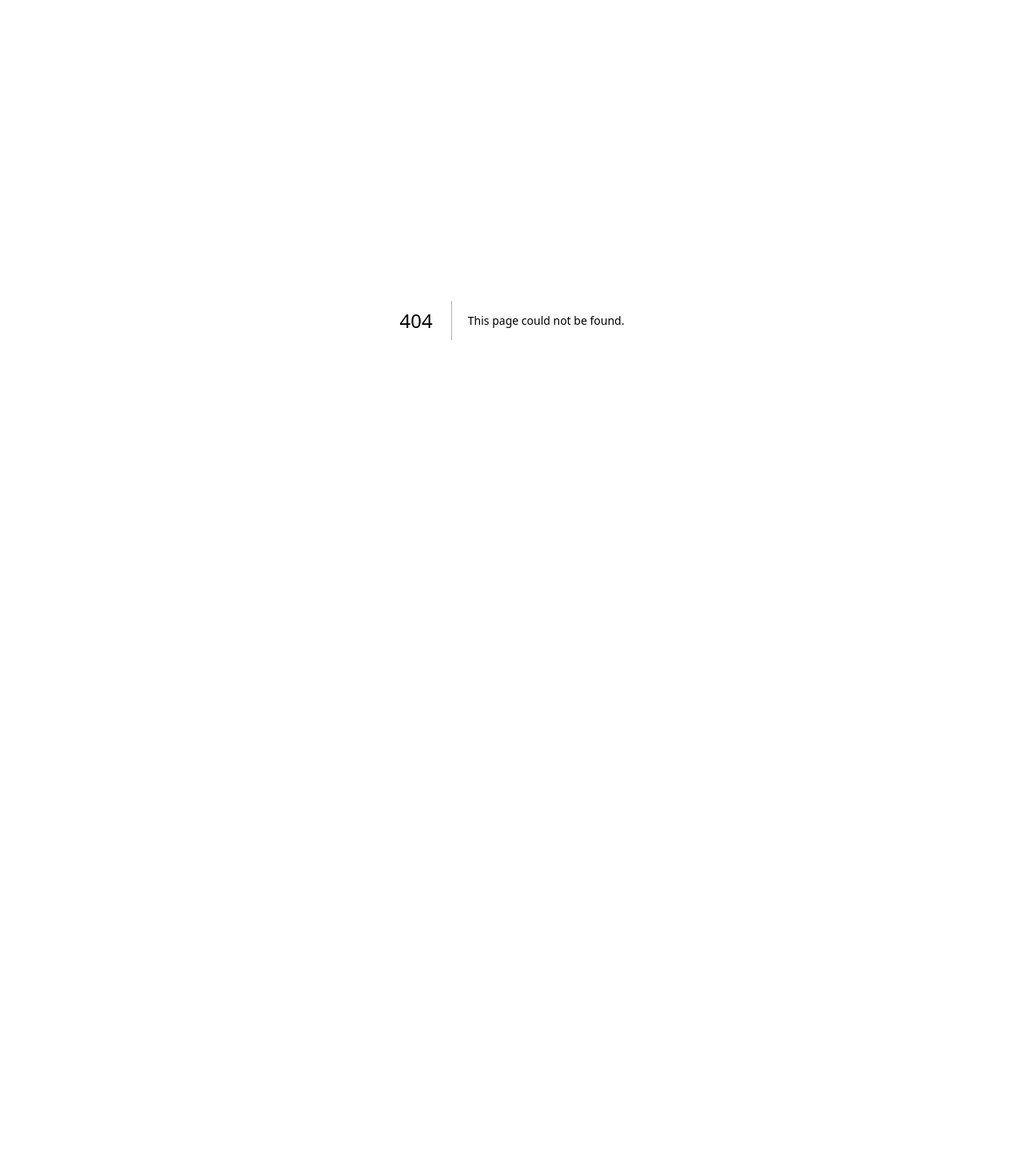
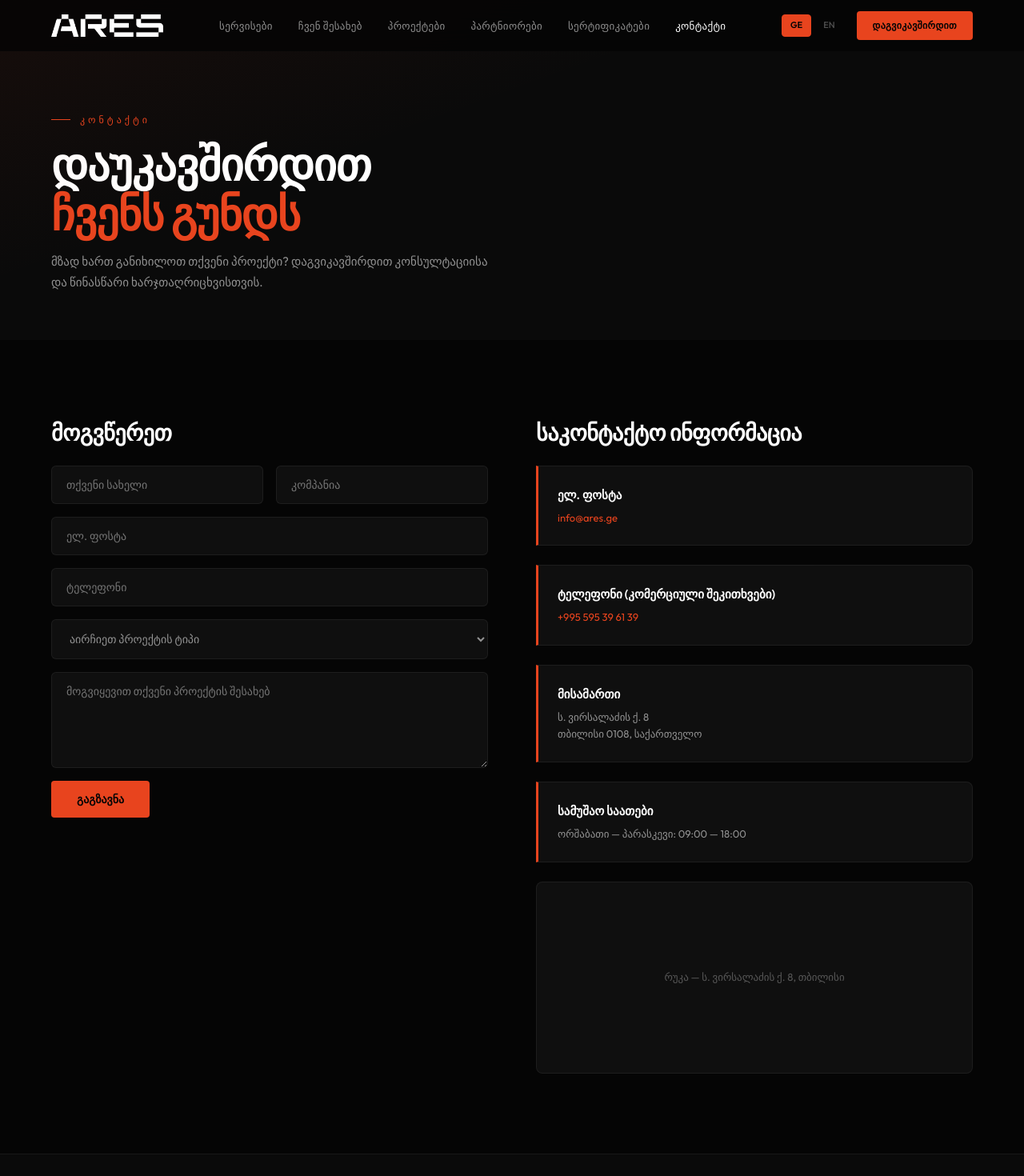
Before and after one commit to lukasturua9444/ares-ge, a Next.js app: page /ka/contact in a window 1280 px wide. Before the commit this address had no page. Shown: the top 1470 px of the page at 80% size. Before the commit the page ends 800 px from the top, so only its background shows below. Built offline with nearby package versions, Linux system fonts and the light colour scheme.

Commit message:
Add Georgian contact page at /ka/contact

```diff
--- /dev/null
+++ b/src/app/ka/contact/page.js
@@ -0,0 +1,113 @@
+'use client';
+import { useEffect, useState } from 'react';
+
+export default function ContactPageKa() {
+  const [menuOpen, setMenuOpen] = useState(false);
+  const handleNavClick = () => setMenuOpen(false);
+
+  useEffect(() => {
+    document.title = 'კონტაქტი | ARES';
+    if (menuOpen) {
+      document.body.classList.add('menu-open');
+    } else {
+      document.body.classList.remove('menu-open');
+    }
+    return () => document.body.classList.remove('menu-open');
+  }, [menuOpen]);
+
+  useEffect(() => {
+    const observer = new IntersectionObserver(
+      (entries) => {
+        entries.forEach((entry) => {
+          if (entry.isIntersecting) {
+            entry.target.classList.add('v');
+            observer.unobserve(entry.target);
+          }
+        });
+      },
+      { threshold: 0.08, rootMargin: '0px 0px -40px 0px' }
+    );
+    document.querySelectorAll('.anim').forEach((el) => observer.observe(el));
+  }, []);
+
+  return (
+    <>
+      <nav className="nav" id="nav">
+        <div className="nav-inner">
+          <a href="/ka" className="nav-logo"><img src="/images/ARES_White_Horizontal.png" alt="ARES" /></a>
+          <div className={`nav-links${menuOpen ? ' open' : ''}`}>
+            <a href="/ka/services" onClick={handleNavClick}>სერვისები</a>
+            <a href="/ka/about" onClick={handleNavClick}>ჩვენ შესახებ</a>
+            <a href="/ka/projects" onClick={handleNavClick}>პროექტები</a>
+            <a href="/ka/partners" onClick={handleNavClick}>პარტნიორები</a>
+            <a href="/ka/certifications" onClick={handleNavClick}>სერტიფიკატები</a>
+            <a href="/ka/contact" className="active-link" onClick={handleNavClick}>კონტაქტი</a>
+          </div>
+          <div className="nav-right">
+            <div className="lang-sw"><a href="/ka/contact" className="active">GE</a><a href="/contact">EN</a></div>
+            <a href="/ka/contact" className="nav-cta">დაგვიკავშირდით</a>
+          </div>
+          <button type="button" className={`hamburger${menuOpen ? ' active' : ''}`} id="hamburger" onClick={() => setMenuOpen(!menuOpen)} aria-label="მენიუს გადართვა"><span></span><span></span><span></span></button>
+        </div>
+      </nav>
+
+      <section className="page-header">
+        <div className="wrap">
+          <div className="section-label anim">კონტაქტი</div>
+          <h1 className="page-title anim anim-d1">დაუკავშირდით<br /><em>ჩვენს გუნდს</em></h1>
+          <p className="section-sub anim anim-d2">მზად ხართ განიხილოთ თქვენი პროექტი? დაგვიკავშირდით კონსულტაციისა და წინასწარი ხარჯთაღრიცხვისთვის.</p>
+        </div>
+      </section>
+
+      <section className="section">
+        <div className="wrap">
+          <div style={{ display: 'grid', gridTemplateColumns: '1fr 1fr', gap: '60px', alignItems: 'start' }}>
+            <div className="anim">
+              <h2 className="section-title" style={{ fontSize: '28px', marginBottom: '24px' }}>მოგვწერეთ</h2>
+              <div style={{ display: 'flex', flexDirection: 'column', gap: '16px' }}>
+                <div style={{ display: 'grid', gridTemplateColumns: '1fr 1fr', gap: '16px' }}>
+                  <input type="text" placeholder="თქვენი სახელი" style={{ padding: '14px 18px', background: 'var(--card)', border: '1px solid var(--border)', borderRadius: '6px', fontSize: '14px', color: 'var(--text)', fontFamily: 'var(--font)', outline: 'none', width: '100%' }} />
+                  <input type="text" placeholder="კომპანია" style={{ padding: '14px 18px', background: 'var(--card)', border: '1px solid var(--border)', borderRadius: '6px', fontSize: '14px', color: 'var(--text)', fontFamily: 'var(--font)', outline: 'none', width: '100%' }} />
+                </div>
+                <input type="email" placeholder="ელ. ფოსტა" style={{ padding: '14px 18px', background: 'var(--card)', border: '1px solid var(--border)', borderRadius: '6px', fontSize: '14px', color: 'var(--text)', fontFamily: 'var(--font)', outline: 'none', width: '100%' }} />
+                <input type="tel" placeholder="ტელეფონი" style={{ padding: '14px 18px', background: 'var(--card)', border: '1px solid var(--border)', borderRadius: '6px', fontSize: '14px', color: 'var(--text)', fontFamily: 'var(--font)', outline: 'none', width: '100%' }} />
+                <select style={{ padding: '14px 18px', background: 'var(--card)', border: '1px solid var(--border)', borderRadius: '6px', fontSize: '14px', color: 'var(--text2)', fontFamily: 'var(--font)', outline: 'none', width: '100%' }}>
+                  <option value="">აირჩიეთ პროექტის ტიპი</option>
+                  <option value="residential">საცხოვრებელი კომპლექსი</option>
+                  <option value="commercial">კომერციული ობიექტი</option>
+                  <option value="mixed">შერეული დანიშნულების შენობა</option>
+                  <option value="public">საჯარო შენობა</option>
+                  <option value="other">სხვა</option>
+                </select>
+                <textarea placeholder="მოგვიყევით თქვენი პროექტის შესახებ" rows={5} style={{ padding: '14px 18px', background: 'var(--card)', border: '1px solid var(--border)', borderRadius: '6px', fontSize: '14px', color: 'var(--text)', fontFamily: 'var(--font)', outline: 'none', width: '100%', resize: 'vertical' }}></textarea>
+                <button className="btn-primary" style={{ width: 'fit-content' }}>გაგზავნა</button>
+              </div>
+            </div>
+            <div className="anim anim-d2">
+              <h2 className="section-title" style={{ fontSize: '28px', marginBottom: '24px' }}>საკონტაქტო ინფორმაცია</h2>
+              <div style={{ display: 'flex', flexDirection: 'column', gap: '24px' }}>
+                <div className="val-card"><h4>ელ. ფოსტა</h4><p><a href="mailto:info@ares.ge" style={{ color: 'var(--accent)' }}>info@ares.ge</a></p></div>
+                <div className="val-card"><h4>ტელეფონი (კომერციული შეკითხვები)</h4><p><a href="tel:+995595396139" style={{ color: 'var(--accent)' }}>+995 595 39 61 39</a></p></div>
+                <div className="val-card"><h4>მისამართი</h4><p>ს. ვირსალაძის ქ. 8<br />თბილისი 0108, საქართველო</p></div>
+                <div className="val-card"><h4>სამუშაო საათები</h4><p>ორშაბათი — პარასკევი: 09:00 — 18:00</p></div>
+              </div>
+              <div style={{ marginTop: '24px', height: '240px', background: 'var(--card)', border: '1px solid var(--border)', borderRadius: '8px', display: 'flex', alignItems: 'center', justifyContent: 'center', color: 'var(--text3)', fontSize: '13px' }}>რუკა — ს. ვირსალაძის ქ. 8, თბილისი</div>
+            </div>
+          </div>
+        </div>
+      </section>
+
+      <footer>
+        <div className="wrap">
+          <div className="footer-grid">
+            <div><div className="footer-brand"><img src="/images/ARES_White_Horizontal.png" alt="ARES" /></div><p className="footer-desc">ინტეგრირებული MEPF საინჟინრო გადაწყვეტილებები დეველოპერებისა და სამშენებლო კომპანიებისთვის. პროექტირებიდან ექსპლუატაციაში გაშვებამდე.</p></div>
+            <div className="footer-col"><h4>ნავიგაცია</h4><a href="/ka/services">სერვისები</a><a href="/ka/about">ჩვენ შესახებ</a><a href="/ka/projects">პროექტები</a><a href="/ka/partners">პარტნიორები</a><a href="/ka/contact">კონტაქტი</a></div>
+            <div className="footer-col"><h4>სერვისები</h4><a href="/ka/services">მექანიკური</a><a href="/ka/services">ელექტრული</a><a href="/ka/services">სანტექნიკა</a><a href="/ka/services">ხანძარსაწინააღმდეგო</a></div>
+            <div className="footer-col footer-contact"><h4>კონტაქტი</h4><p><a href="mailto:info@ares.ge">info@ares.ge</a></p><p><a href="tel:+995595396139">+995 595 39 61 39</a></p><p>ს. ვირსალაძის ქ. 8<br />თბილისი 0108, საქართველო</p></div>
+          </div>
+          <div className="footer-bottom"><p>&copy; 2026 ARES. ყველა უფლება დაცულია.</p><p>MEPF საინჟინრო გადაწყვეტილებები</p></div>
+        </div>
+      </footer>
+    </>
+  );
+}
```
